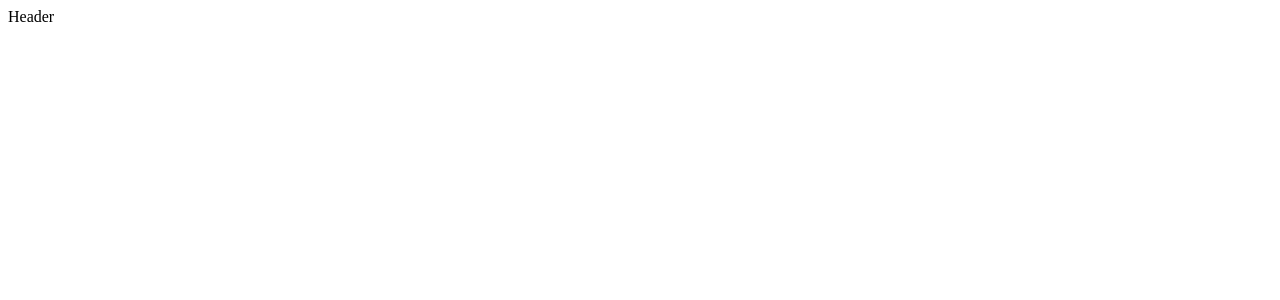
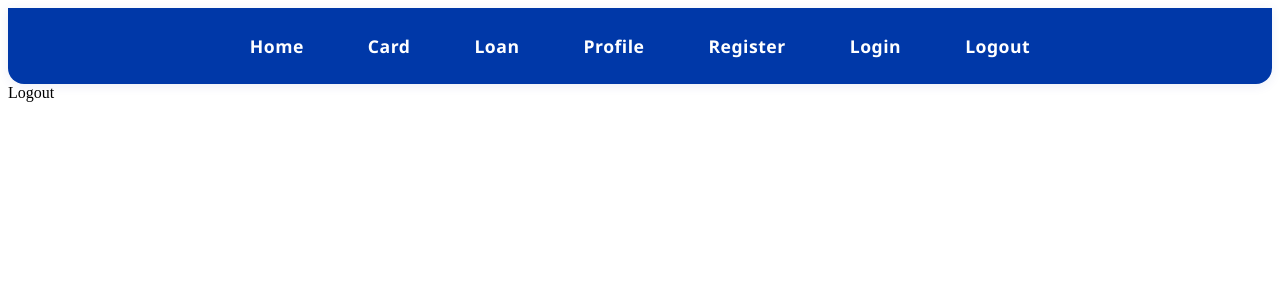
Before and after one commit to AgustinErimbaue/GlobalTrust-front, a React (Vite) app: page /logout in a window 1280 px wide. Before the commit this address had no page. Shown: the top 300 px of the page. Built offline with nearby package versions, Linux system fonts and the light colour scheme.

Commit message:
feat: agregar componente Logout y actualizar el enrutamiento en el componente Header

```diff
--- a/src/App.jsx
+++ b/src/App.jsx
@@ -6,6 +6,9 @@ import { BrowserRouter, Route, Routes } from "react-router-dom";
 import Profile from "./components/Profile/Profile";
 import Card from "./components/Card/Card";
 import Loan from "./components/Loan/Loan";
+import Logout from "./components/LogOut/Logout";
+
+
 function App() {
   return (
     <>
@@ -18,6 +21,7 @@ function App() {
           <Route path="/profile" element={<Profile />} />
           <Route path="/card" element={<Card />} />
           <Route path="/loan" element={<Loan />} />
+          <Route path="/logout" element={<Logout />} />
         </Routes>
       </BrowserRouter>
     </>
--- /dev/null
+++ b/src/components/Header/Header.css
@@ -0,0 +1,43 @@
+.header-nav {
+  display: flex;
+  justify-content: center;
+  align-items: center;
+  gap: 28px;
+  background: #0038a8;
+  padding: 18px 0;
+  border-radius: 0 0 16px 16px;
+  box-shadow: 0 2px 12px rgba(0, 56, 168, 0.08);
+  font-family: 'Montserrat', 'Segoe UI', 'Roboto', Arial, sans-serif;
+}
+
+.header-link {
+  color: #fff;
+  font-size: 1.1rem;
+  font-weight: 600;
+  text-decoration: none;
+  padding: 8px 18px;
+  border-radius: 6px;
+  transition: background 0.18s, color 0.18s, box-shadow 0.18s;
+  letter-spacing: 0.5px;
+}
+
+.header-link:hover,
+.header-link:focus {
+  background: #e6f0fa;
+  color: #0038a8;
+  box-shadow: 0 2px 8px rgba(0, 56, 168, 0.10);
+  outline: none;
+}
+
+@media (max-width: 600px) {
+  .header-nav {
+    flex-direction: column;
+    gap: 10px;
+    padding: 12px 0;
+    border-radius: 0 0 10px 10px;
+  }
+  .header-link {
+    font-size: 1rem;
+    padding: 8px 12px;
+  }
+}
--- a/src/components/Header/Header.jsx
+++ b/src/components/Header/Header.jsx
@@ -1,9 +1,32 @@
-import React from 'react'
+import { Link } from "react-router-dom";
+import "./Header.css";
 
 const Header = () => {
   return (
-    <div>Header</div>
-  )
-}
+    <nav className="header-nav">
+      <Link to="/" className="header-link">
+        Home
+      </Link>
+      <Link to="/card" className="header-link">
+        Card
+      </Link>
+      <Link to="/loan" className="header-link">
+        Loan
+      </Link>
+      <Link to="/profile" className="header-link">
+        Profile
+      </Link>
+      <Link to="/register" className="header-link">
+        Register
+      </Link>
+      <Link to="/login" className="header-link">
+        Login
+      </Link>
+      <Link to="/logout" className="header-link">
+        Logout
+      </Link>
+    </nav>
+  );
+};
 
-export default Header
+export default Header;
--- /dev/null
+++ b/src/components/Logout/Logout.jsx
@@ -0,0 +1,9 @@
+import React from 'react'
+
+const Logout = () => {
+  return (
+    <>Logout</>
+  )
+}
+
+export default Logout
```
